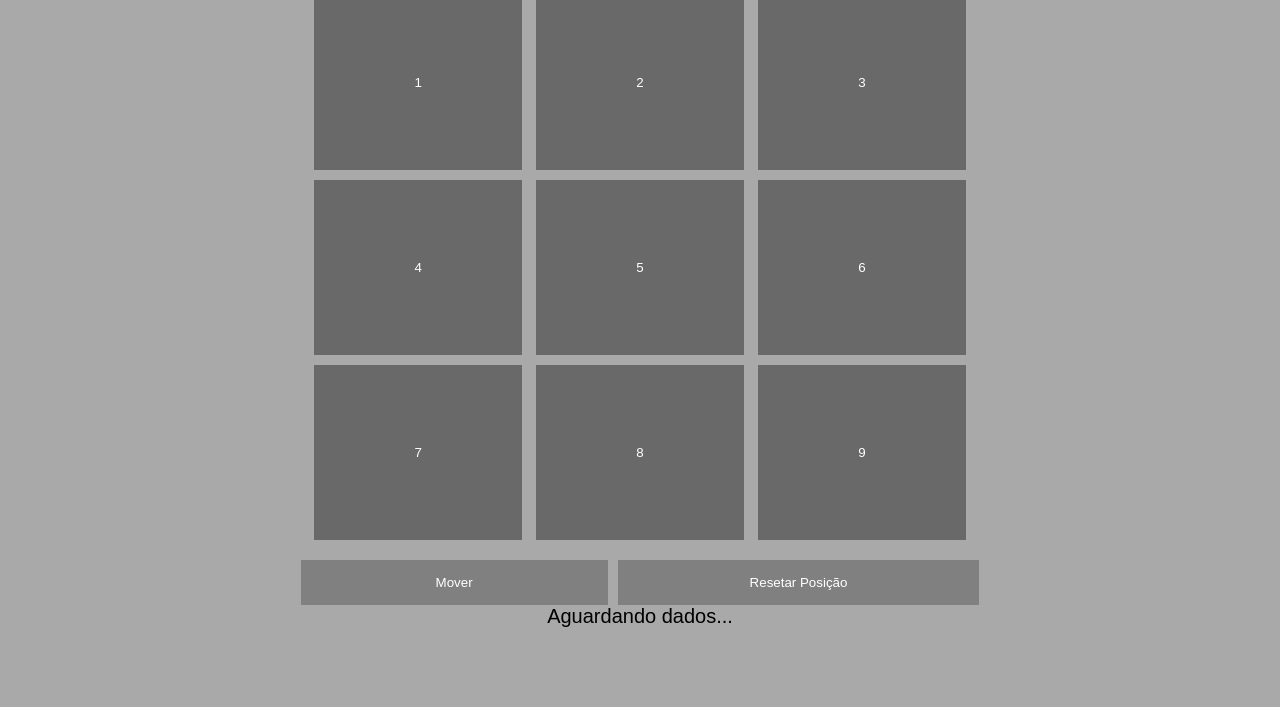
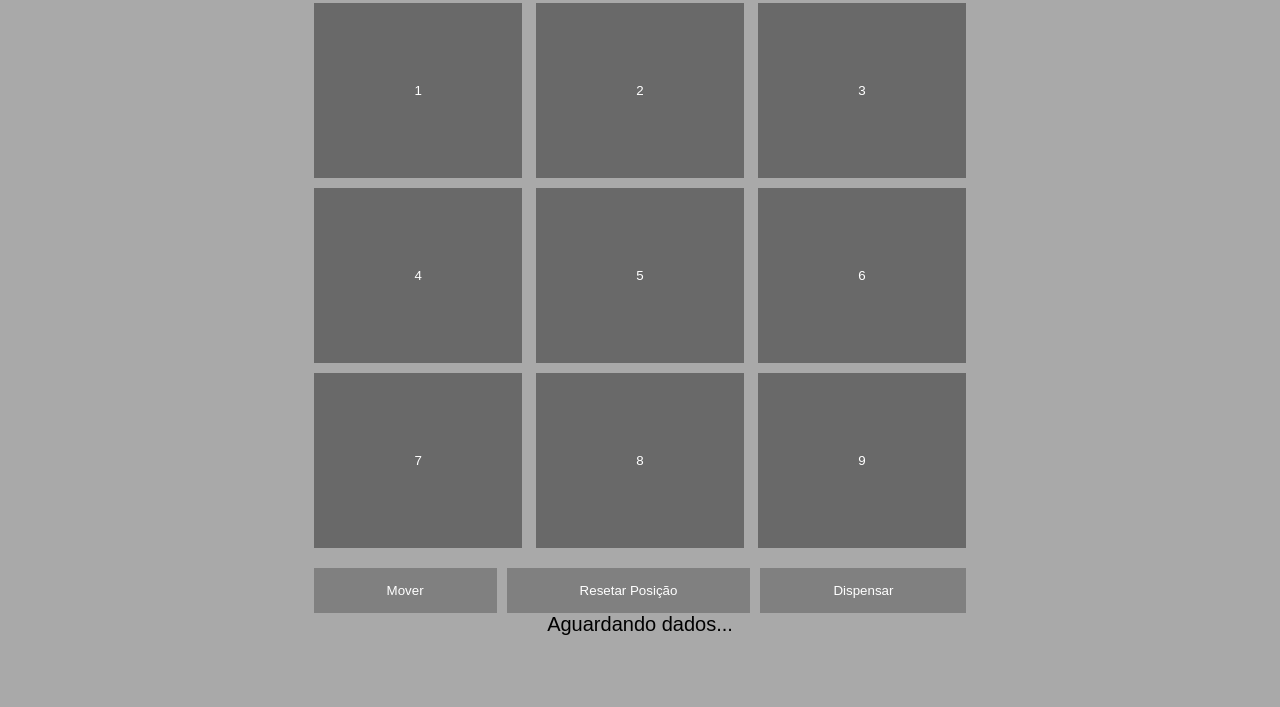
Before and after one commit to giovannacards/ELEVADOR_P3, a plain HTML site: page Codigos/front-end/index.html in a window 1280 px wide. Shown: the part 93-800 px from the top of the page. Drawn offline with Linux system fonts and the light colour scheme.

Commit message:
FEAT - CSS , Imagem e HTML atualizados

```diff
--- a/Codigos/front-end/index.html
+++ b/Codigos/front-end/index.html
@@ -11,7 +11,7 @@
         <article>
             <header class="cabeçalho">
                 <h1 class="titulo"> SISTEMAS EMBARCADOS </h1>
-                <img class="logotipo" src="fatec_ra_campinas_jundiai_br.png" alt="Logotipo do Site">
+                <img class="logotipo" src="logo_fatec.png" alt="Logotipo do Site">
             </header>
 
             <section class="botoes-espaço">
@@ -33,8 +33,9 @@
 
                 <!--Botões para mover/resetar posições escolhidas-->
                 <div class="botoes-adicionais">
-                    <input class="botao-adicional1" id="mover" type="button" value="Mover" onclick="moverElevador()">
-                    <input class="botao-adicional2" id="resetar" type="button" value="Resetar Posição" onclick="resetarPosicao()">
+                    <input class="botao-adicional" id="mover" type="button" value="Mover" onclick="moverElevador()">
+                    <input class="botao-adicional" id="resetar" type="button" value="Resetar Posição" onclick="resetarPosicao()">
+                    <input class="botao-adicional" id="dispensar" type="button" value="Dispensar" onclick="dispensar()">
                 </div>
 
 
--- a/Codigos/front-end/style.css
+++ b/Codigos/front-end/style.css
@@ -53,6 +53,11 @@ body {
     color: #1C1C1C;
 }
 
+.botao-selecionado {
+    background-color: #FFFFFF;
+    color: #1C1C1C;
+}
+
 .divisoria{
     align-items: center;
 }
@@ -63,8 +68,8 @@ body {
     align-items: center;
 }
 
-.botao-adicional1 {
-    padding: 15px 135px;
+.botao-adicional {
+    padding: 15px 73px;
     margin-left: 5px;
     margin-right: 5px;
     margin-top: 5px;
@@ -75,27 +80,11 @@ body {
     transition: background-color 0.3s;
 }
 
-.botao-adicional1:hover {
+.botao-adicional:hover {
     background-color: #DCDCDC;
     color: #1C1C1C;
 }
 
-.botao-adicional2 {
-    padding: 15px 132px;
-    margin-left: 5px;
-    margin-right: 5px;
-    margin-top: 5px;
-    background-color: #808080;
-    color: #fff;
-    border: none;
-    cursor: pointer;
-    transition: background-color 0.3s;
-}
-
-.botao-adicional2:hover {
-    background-color: #DCDCDC;
-    color: #1C1C1C;
-}
 
 .mensagem-final {
     text-align: center;
```
Also changed, not shown: Codigos/front-end/logo_fatec.png (added).
